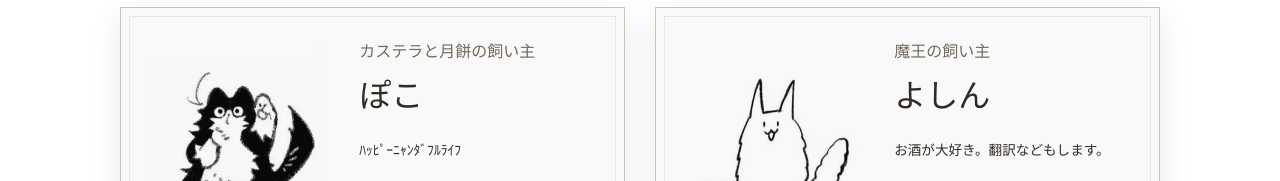
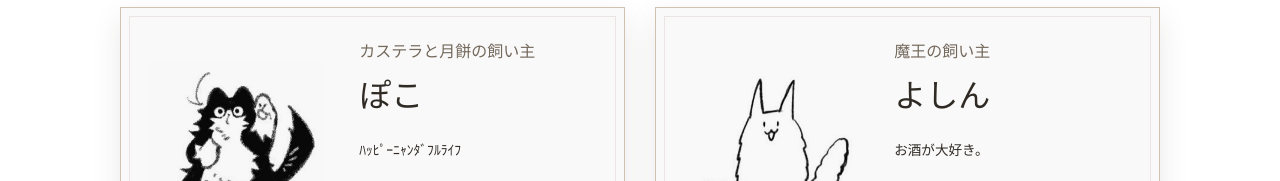
Before and after one commit to NekoGaNekoroBunko/nekoganekorobunko.github.io, a plain HTML site: page index.html in a window 1280 px wide. Shown: the part 1220-1401 px from the top of the page. Drawn offline with Linux system fonts and the light colour scheme.

Commit message:
Update index.html

```diff
--- a/index.html
+++ b/index.html
@@ -67,7 +67,7 @@
           <div class="maker-body">
             <p class="maker-role">魔王の飼い主</p>
             <h3>よしん</h3>
-            <p class="maker-description">お酒が大好き。翻訳などもします。</p>
+            <p class="maker-description">お酒が大好き。</p>
             <div class="maker-links">
               <a href="https://x.com/yoxinsyoten" target="_blank" rel="noopener noreferrer" aria-label="よしんのX（新しいタブで開く）">X：@yoxinsyoten</a>
               <a href="https://yoxinsyoten.booth.pm/" target="_blank" rel="noopener noreferrer">Booth：夜芯書店</a>
```
